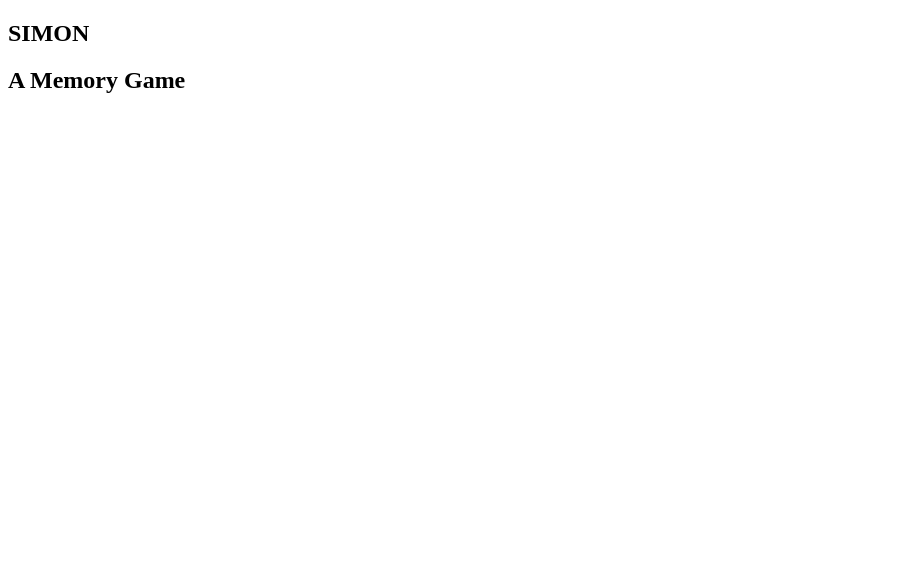
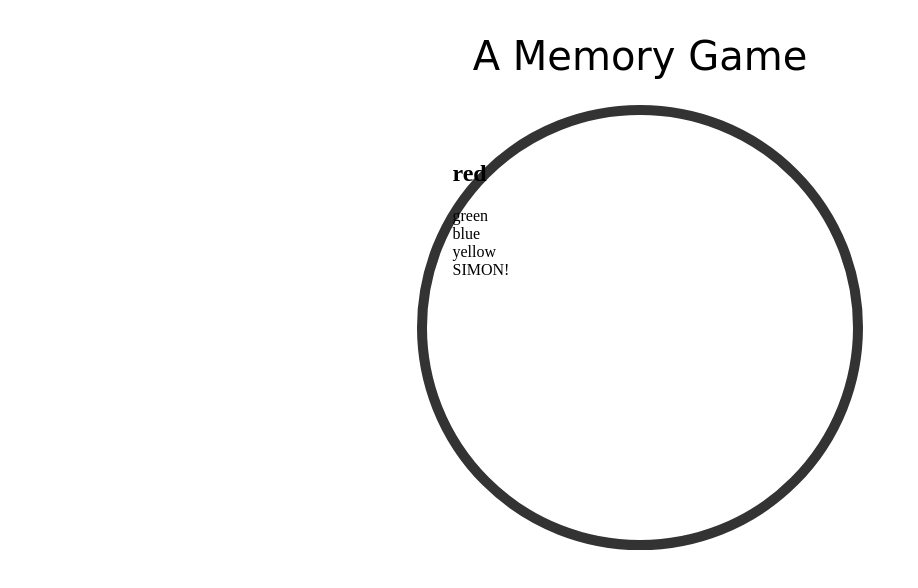
Before and after one commit to nhungtrannn/projectSimon, a plain HTML site: page index.html in a window 1280 px wide. Shown: the whole page, without its empty margins (0-918 px from the left). Drawn offline with Linux system fonts and the light colour scheme; a web font is replaced by a local one.

Commit message:
work on HTML

```diff
--- a/css/main.css
+++ b/css/main.css
@@ -0,0 +1,35 @@
+body {
+    background-image: url();
+}
+
+header {
+    font-family: 'Londrina Outline', cursive;
+    font-size: 40px;
+    text-align: center;
+    padding: 2%;
+}
+
+#outercircle {
+    border: 10px solid #333333;
+    border-radius: 60%;
+    width: 375px;
+    height: 375px;
+    margin: auto;
+    padding: 2%;
+}
+
+#topleft{
+
+}
+
+#topright {
+
+}
+
+#bottomleft {
+
+}
+
+#bottomright {
+
+}
--- a/index.html
+++ b/index.html
@@ -4,18 +4,31 @@
     <meta charset="UTF-8">
     <meta name="viewport" content="width=device-width, initial-scale=1.0">
     <meta http-equiv="X-UA-Compatible" content="ie=edge">
-    <title>Simon</title>
+    <title>Simon Game</title>
+    <link href="https://fonts.googleapis.com/css?family=Londrina+Outline" rel="stylesheet">
     <link rel="stylesheet" href="css/main.css">
     <script defer src="js/main.js"></script>
 </head>
 <body>
-    <main>
-        <section id="">
-            <h2>SIMON</h2>
-            <h1>A Memory Game</h1>
-            <div></div>
-        </section>
+    <header>A Memory Game</header>
 
-    </main>
+    <div id="outercircle">
+
+    <div id="topleft">
+        <div class="column"></div>
+        <h2>red</h2>
+    </div>
+
+
+    <div id="topright">green</div>
+
+    <div id="bottomleft">blue</div>
+
+    <div id="bottomright">yellow</div>
+
+    <div id="innercircle">
+        <div id="game">SIMON!</div>
+
+    </div>
 </body>
 </html>
--- a/js/main.js
+++ b/js/main.js
@@ -4,7 +4,6 @@
 
 
 /*----- app's state (variables) -----*/
-
 
 
 
@@ -23,8 +22,8 @@
 	renderHands();
 	renderControls();
 	if (winner) {
-		renderWinnerMessage();
+		renderWinnerMessage("You're a winner!");
 	} else {
-		renderTurnMessage();
+		renderTurnMessage("Try again.");
 	}
 }
```
